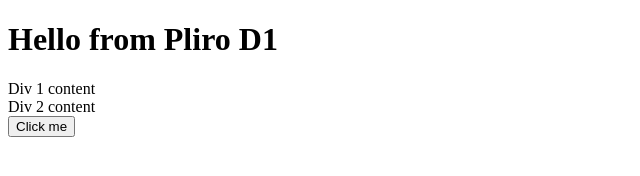
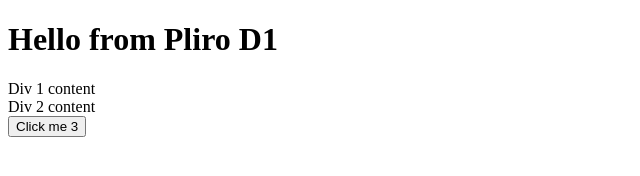
Before and after one commit to user3ff/plirod1, a plain HTML site: page index.html in a window 1280 px wide. Shown: the full height of the page, 0-640 px from the left. Drawn offline with Linux system fonts and the light colour scheme.

Commit message:
conflict test

```diff
--- a/index.html
+++ b/index.html
@@ -13,7 +13,7 @@
 
     <div class="test"> Div 2 content </div>
 
-    <button type="button" id="btn1"> Click me </button>
+    <button type="button" id="btn1"> Click me 3 </button>
 
     <script src="script.js?v=0.1"></script>
 </body>
```
